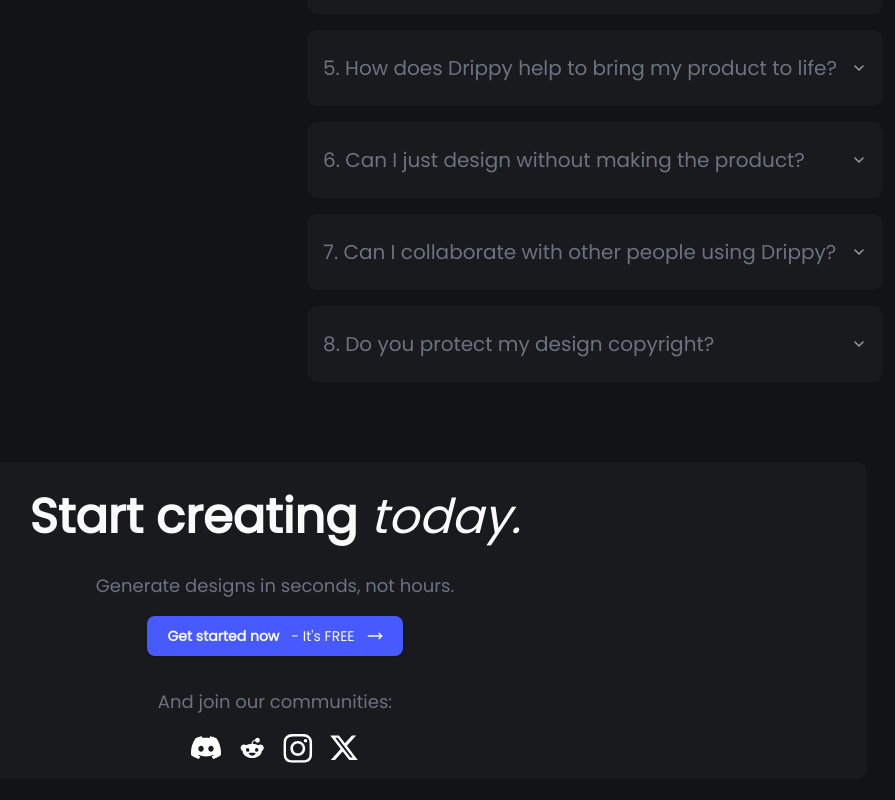
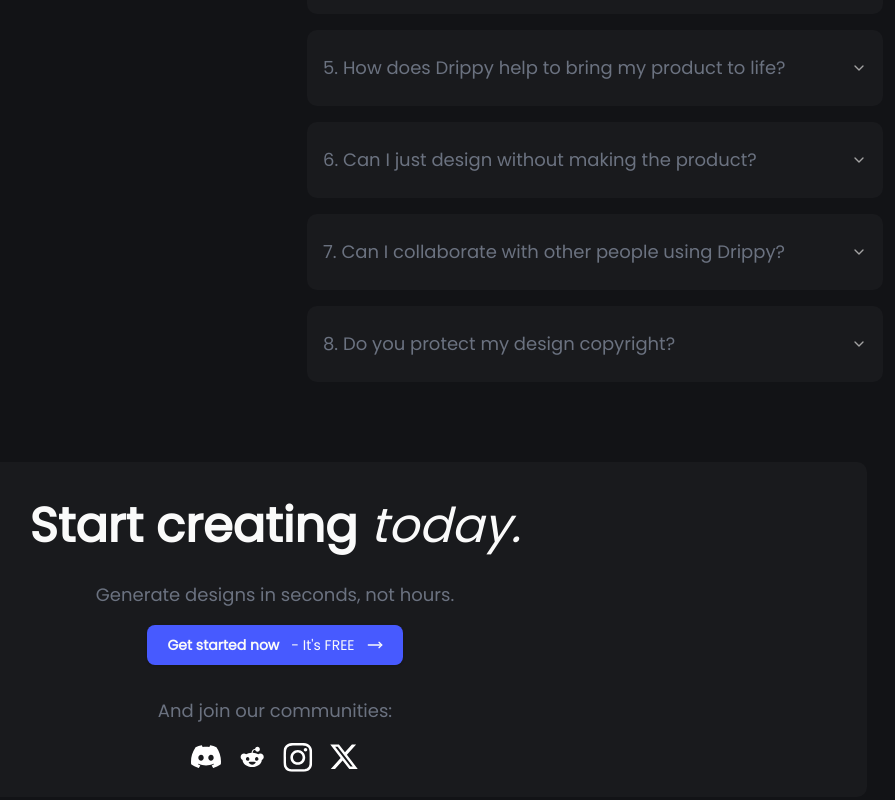
Before and after one commit to dtran2108/drippy, a Next.js app: page / in a window 1280 px wide. Shown: the part 7020-7820 px from the top of the page, without its empty margins (365-1260 px from the left). Built offline with nearby package versions, Linux system fonts and the light colour scheme.

Commit message:
fix minor bugs

```diff
--- a/src/app/page.tsx
+++ b/src/app/page.tsx
@@ -207,7 +207,7 @@
 
       <FAQSection />
 
-      <section className="mx-4 flex-col rounded-lg bg-black-900 p-4 flex items-center justify-center">
+      <section className="mx-4 flex-col rounded-lg bg-black-900 p-[25px] flex items-center justify-center">
         <h1 className="text-5xl font-semibold leading-relaxed text-center">
           Start creating <span className="italic font-normal">today.</span>
         </h1>
--- a/src/components/home-section/faq-section.tsx
+++ b/src/components/home-section/faq-section.tsx
@@ -61,7 +61,7 @@
               value={`item-${i}`}
               className="border-none my-4 rounded-lg px-4 py-2 bg-black-900"
             >
-              <AccordionTrigger className="text-gray-500 text-xl ">
+              <AccordionTrigger className="text-gray-500 text-lg ">
                 {i + 1}. {q.question}
               </AccordionTrigger>
               <AccordionContent>{q.answer}</AccordionContent>
```
